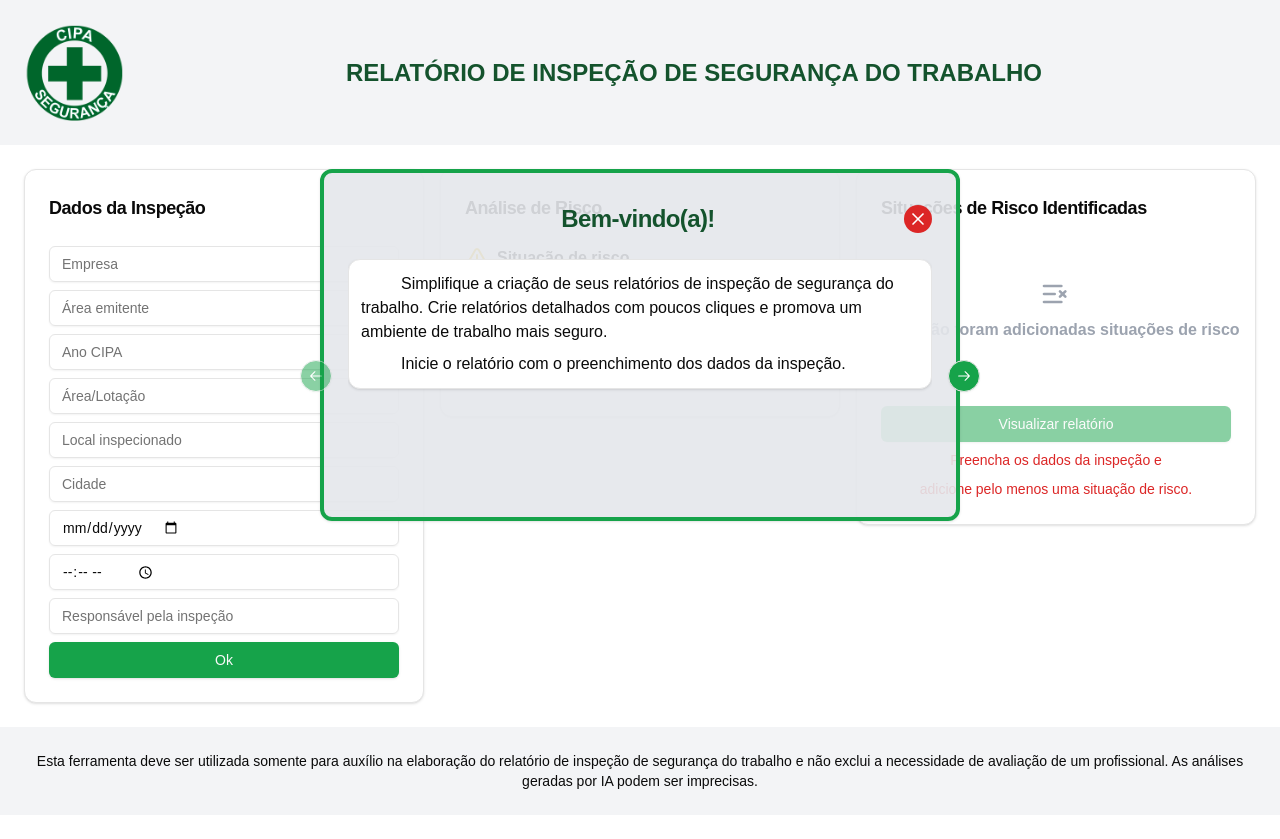
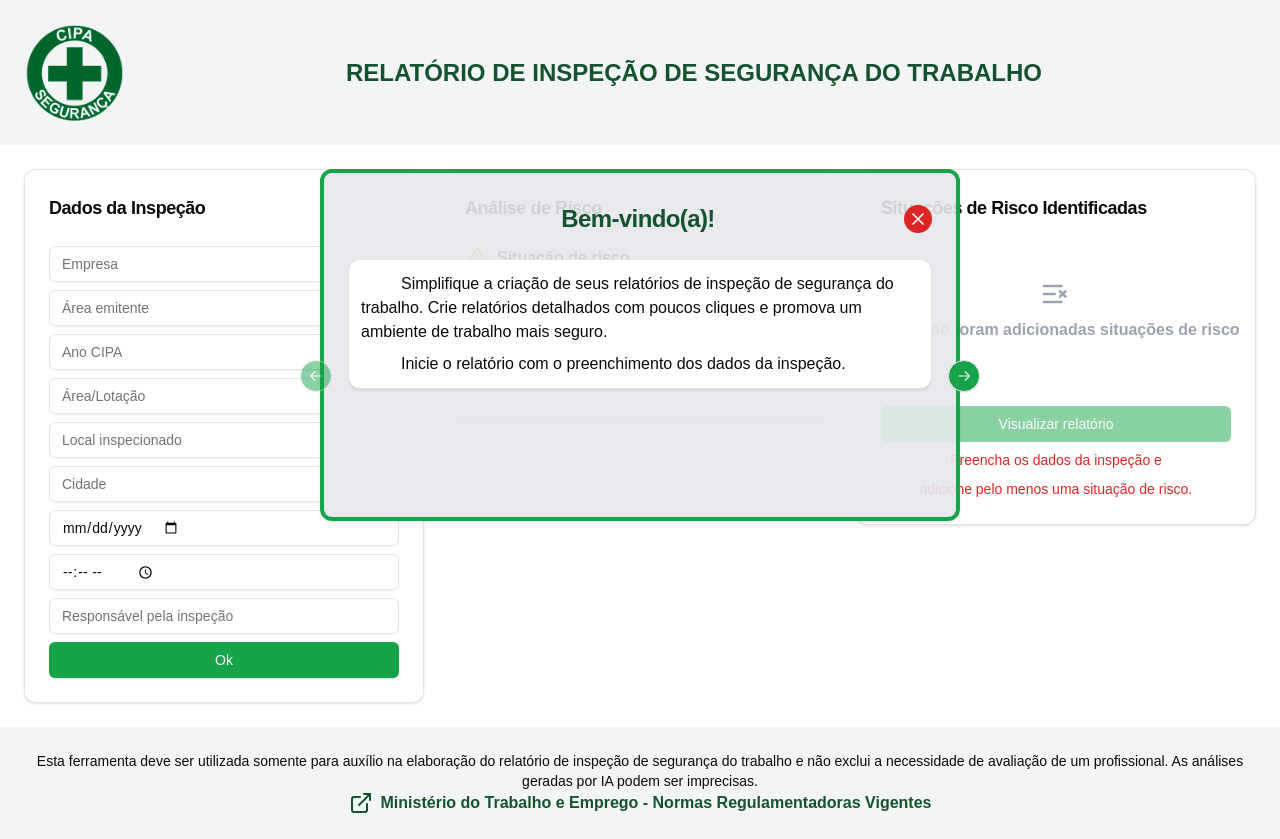
Before and after one commit to ricardoabicalhob/segurancanotrabalho, a Next.js app: page / in a window 1280 px wide. Before the commit the page ends 815 px from the top, so only its background shows below. Built offline with nearby package versions, Linux system fonts and the light colour scheme.

Commit message:
inserido o link para o site do ministerio do trabalho - normas regulamentadoras vigentes

```diff
--- a/src/app/page.tsx
+++ b/src/app/page.tsx
@@ -8,6 +8,7 @@ import { inspectionInformations } from "@/lib/pdf-generate";
 import Image from "next/image";
 import { useRouter } from "next/navigation";
 import Welcome from "@/components/Welcome";
+import { ExternalLink, Link } from "lucide-react";
 
 type ListRisks = Array<RiskProps>
 
@@ -104,8 +105,15 @@ export default function Home() {
             </main>
 
             {
-                readyReport &&  <footer className={`h-auto bg-gray-100 p-6 mt-6 ${readyReport ? 'w-screen' : 'max-w-[960px]'}`}>
+                readyReport &&  <footer className={`flex flex-col h-auto bg-gray-100 p-6 mt-6 ${readyReport ? 'w-screen' : 'max-w-[960px]'}`}>
                                     <p className={`mx-auto max-w-md md:max-w-full my-auto text-center text-base md:text-sm`}>Esta ferramenta deve ser utilizada somente para auxílio na elaboração do relatório de inspeção de segurança do trabalho e não exclui a necessidade de avaliação de um profissional. As análises geradas por IA podem ser imprecisas.</p>
+                                    <a
+                                        href="https://www.gov.br/trabalho-e-emprego/pt-br/acesso-a-informacao/participacao-social/conselhos-e-orgaos-colegiados/comissao-tripartite-partitaria-permanente/normas-regulamentadora/normas-regulamentadoras-vigentes"
+                                        className={`flex gap-2 mx-auto max-w-md md:max-w-full my-auto text-center text-base md:text-md font-bold text-green-900 hover:text-green-600`}
+                                        target="blank"
+                                    >
+                                        <ExternalLink /> Ministério do Trabalho e Emprego - Normas Regulamentadoras Vigentes
+                                    </a>
                                 </footer>
             }
         </div>
```
